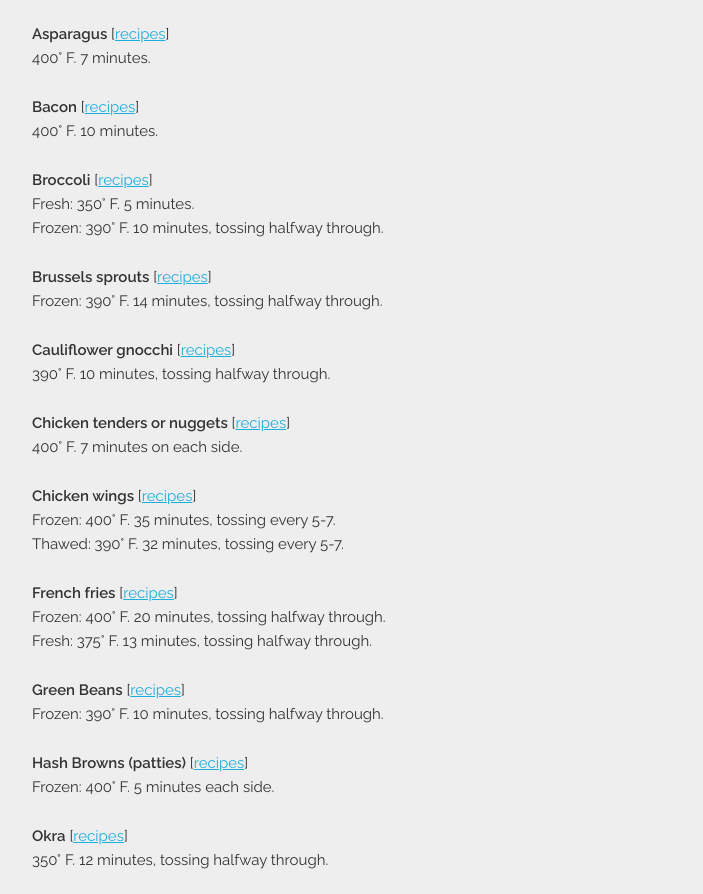
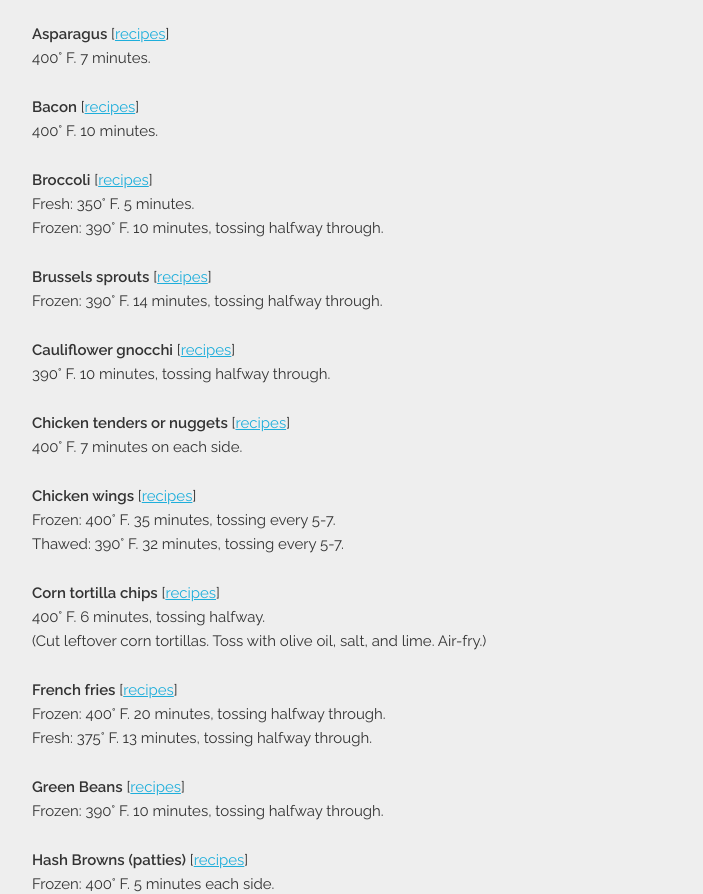
Before and after one commit to AirFryMe/airfryme.github.io, a plain HTML site: page index.html in a window 1280 px wide. Shown: the part 177-1071 px from the top of the page, without its empty margins (128-831 px from the left). Drawn offline with Linux system fonts and the light colour scheme.

Commit message:
corn tortilla chips

```diff
--- a/index.html
+++ b/index.html
@@ -135,6 +135,18 @@
           <br/>
           Frozen: 400&deg; F. 35 minutes, tossing every 5-7.<br/>
           Thawed: 390&deg; F. 32 minutes, tossing every 5-7.
+      </div>
+
+      <div class="row">
+        <p>
+          <b>Corn tortilla chips</b>
+          [<a
+          name="corn-tortilla-chips"
+          href="https://www.google.com/search?q=air+fryer+recipes+corn+tortilla+chips">recipes</a>]
+          <br/>
+          400&deg; F. 6 minutes, tossing halfway.<br/>
+          (Cut leftover corn tortillas. Toss with olive oil, salt, and lime. Air-fry.)
+
       </div>
 
       <div class="row">
```
